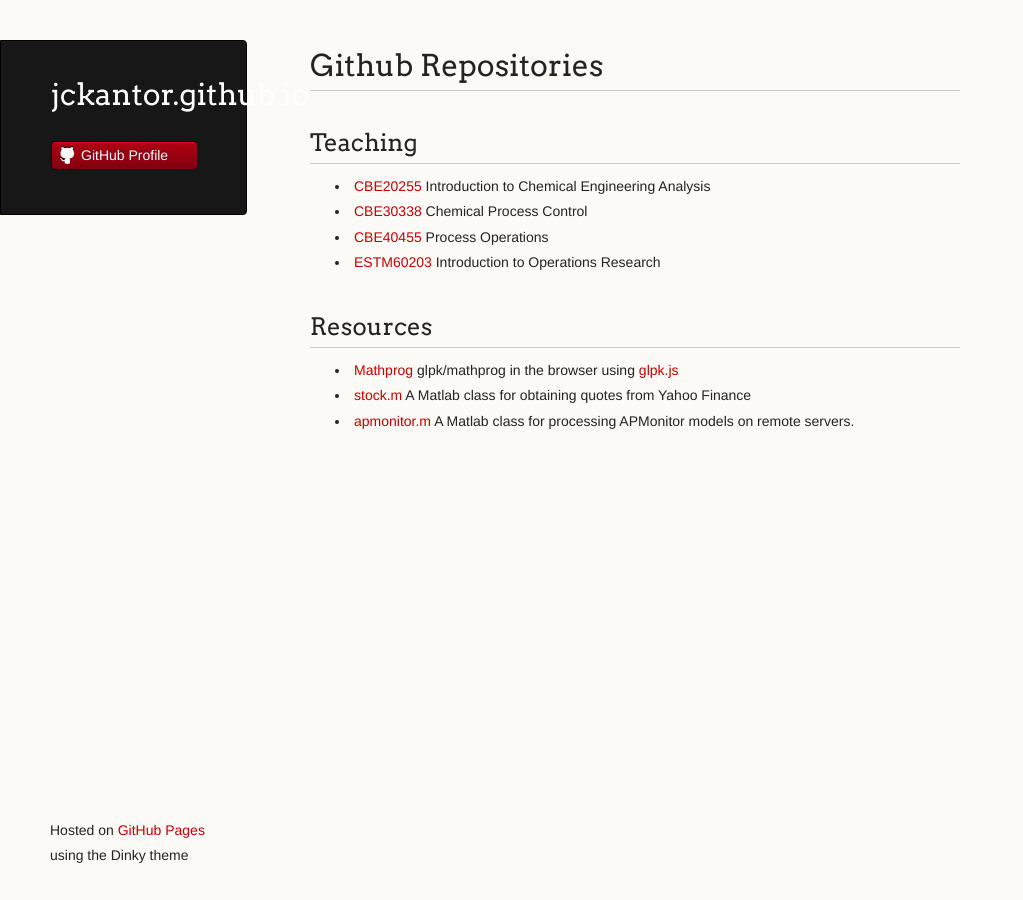
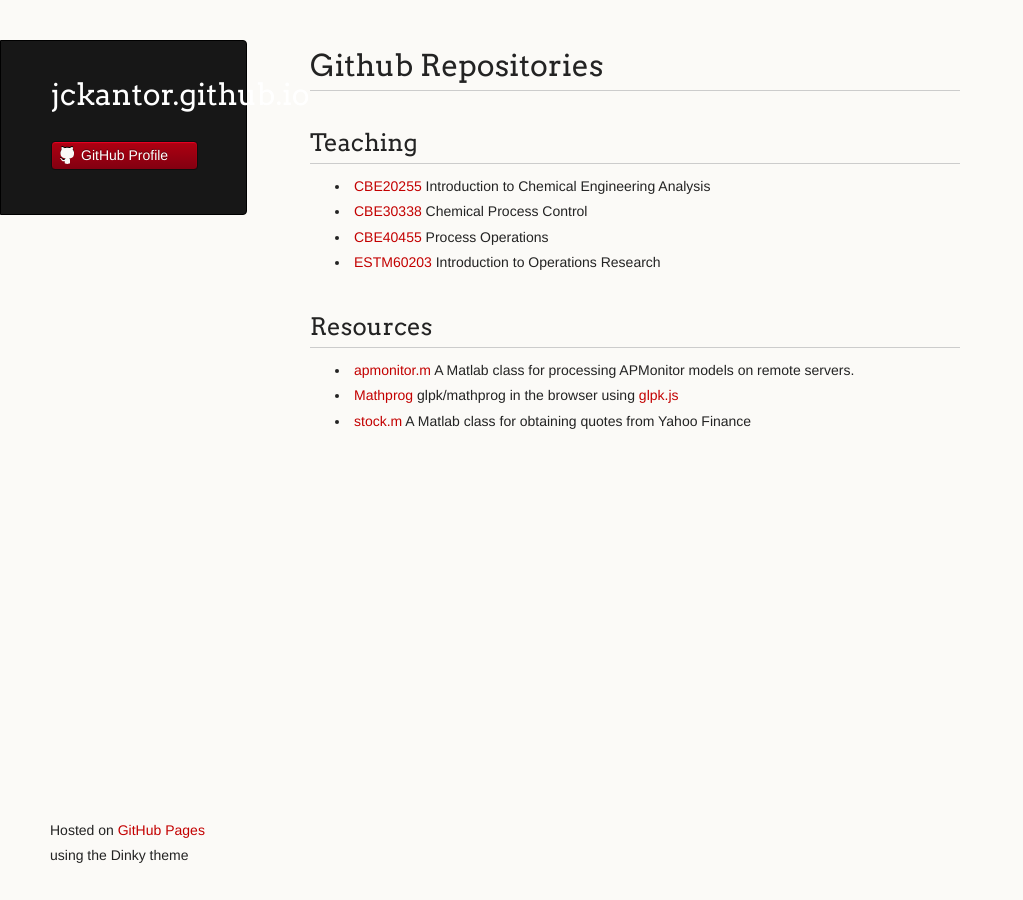
Before and after one commit to jckantor/jckantor.github.io, a Jekyll site: the page index.html, which Jekyll copies as it is, in a window 1280 px wide. Shown: the whole page, without its empty margins (0-1023 px from the left). Built offline with Jekyll 4.4.1, drawn with Linux system fonts in a browser that asks for light colours; Markdown is read by kramdown in place of the engine named in the settings.

```diff
--- a/index.html
+++ b/index.html
@@ -47,12 +47,12 @@
 
 <ul>
 <li>
+<a href="https://gist.github.com/jckantor/b1678f34c8fd0347e77b">apmonitor.m</a> A Matlab class for processing APMonitor models on remote servers.</li>
+<li>
 <a href="http://www3.nd.edu/%7Ejeff/mathprog/">Mathprog</a> glpk/mathprog in the browser using <a href="http://hgourvest.github.io/glpk.js/">glpk.js</a>
 </li>
 <li>
 <a href="https://gist.github.com/jckantor/9355655">stock.m</a> A Matlab class for obtaining quotes from Yahoo Finance</li>
-<li>
-<a href="https://gist.github.com/jckantor/b1678f34c8fd0347e77b">apmonitor.m</a> A Matlab class for processing APMonitor models on remote servers.</li>
 </ul>
       </section>
       <footer>
--- a/params.json
+++ b/params.json
@@ -1 +1 @@
-{"name":"jckantor.github.io","tagline":"","body":"Github Repositories\r\n======================\r\n\r\n## Teaching\r\n\r\n* [CBE20255](http://jckantor.github.io/CBE20255) Introduction to Chemical Engineering Analysis\r\n* [CBE30338](http://jckantor.github.io/CBE30338) Chemical Process Control\r\n* [CBE40455](http://jckantor.github.io/CBE40455) Process Operations\r\n* [ESTM60203](http://jckantor.github.io/ESTM60203) Introduction to Operations Research\r\n\r\n## Resources\r\n\r\n* [Mathprog](http://www3.nd.edu/~jeff/mathprog/) glpk/mathprog in the browser using [glpk.js](http://hgourvest.github.io/glpk.js/)\r\n* [stock.m](https://gist.github.com/jckantor/9355655) A Matlab class for obtaining quotes from Yahoo Finance\r\n* [apmonitor.m](https://gist.github.com/jckantor/b1678f34c8fd0347e77b) A Matlab class for processing APMonitor models on remote servers.\r\n","google":"UA-48089809-5","note":"Don't delete this file! It's used internally to help with page regeneration."}
+{"name":"jckantor.github.io","tagline":"","body":"Github Repositories\r\n======================\r\n\r\n## Teaching\r\n\r\n* [CBE20255](http://jckantor.github.io/CBE20255) Introduction to Chemical Engineering Analysis\r\n* [CBE30338](http://jckantor.github.io/CBE30338) Chemical Process Control\r\n* [CBE40455](http://jckantor.github.io/CBE40455) Process Operations\r\n* [ESTM60203](http://jckantor.github.io/ESTM60203) Introduction to Operations Research\r\n\r\n## Resources\r\n\r\n* [apmonitor.m](https://gist.github.com/jckantor/b1678f34c8fd0347e77b) A Matlab class for processing APMonitor models on remote servers.\r\n* [Mathprog](http://www3.nd.edu/~jeff/mathprog/) glpk/mathprog in the browser using [glpk.js](http://hgourvest.github.io/glpk.js/)\r\n* [stock.m](https://gist.github.com/jckantor/9355655) A Matlab class for obtaining quotes from Yahoo Finance\r\n\r\n","google":"UA-48089809-5","note":"Don't delete this file! It's used internally to help with page regeneration."}
```
